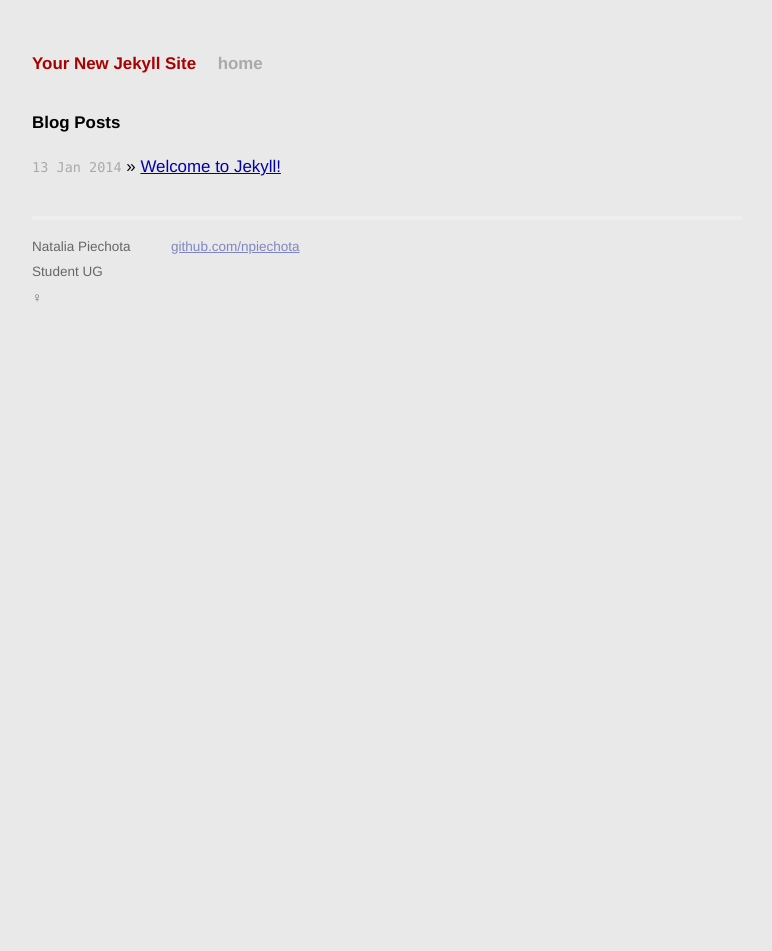
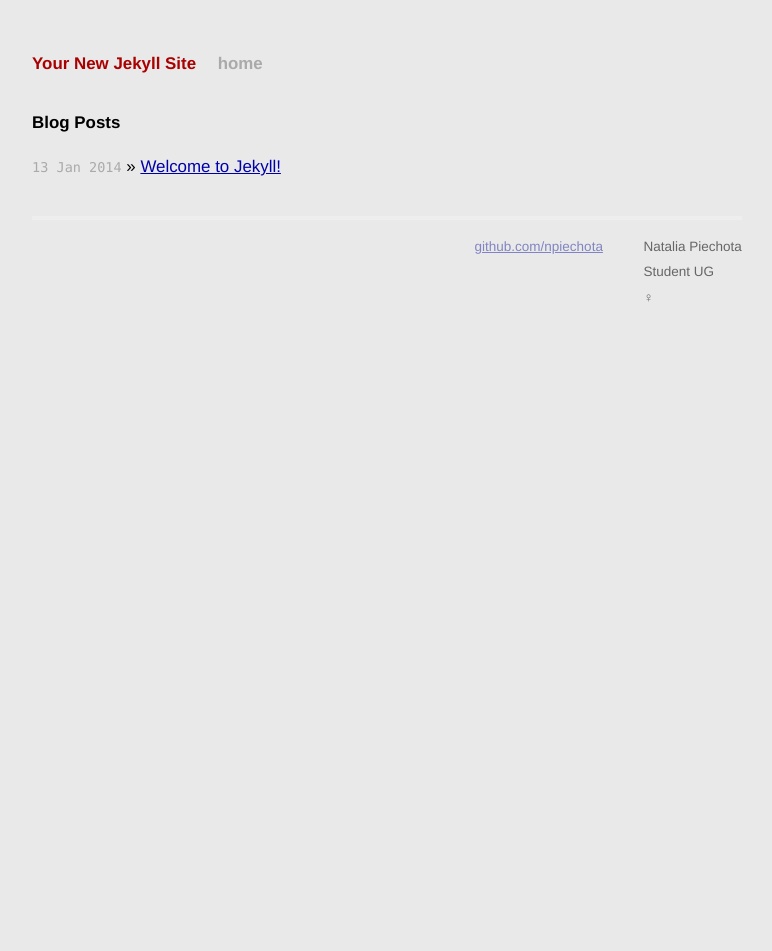
Before and after one commit to npiechota/project, a Jekyll site: the page built from index.html, in a window 1280 px wide. Shown: the whole page, without its empty margins (253-1025 px from the left). Built offline with Jekyll 4.4.1, drawn with Linux system fonts in a browser that asks for light colours; Markdown is read by kramdown in place of the engine named in the settings.

Commit message:
Update main.css

```diff
--- a/css/main.css
+++ b/css/main.css
@@ -103,8 +103,8 @@ a:visited { color: #a0a; }
 }
 
 .footer .contact {
-  float: left;
-  margin-right: 3em;
+  float: right;
+  margin-left: 3em;
 }
 
 .footer .contact a {
```
